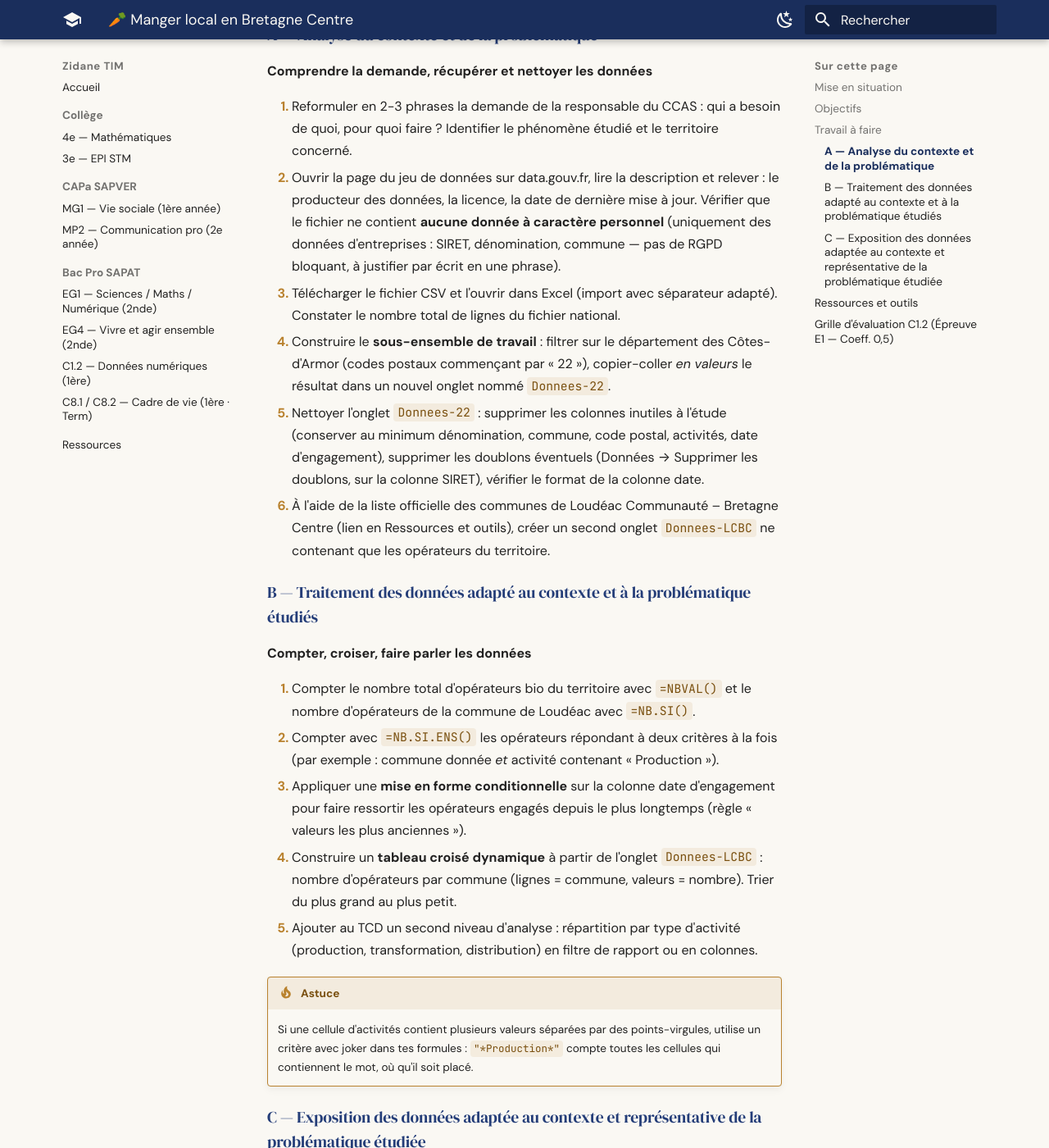
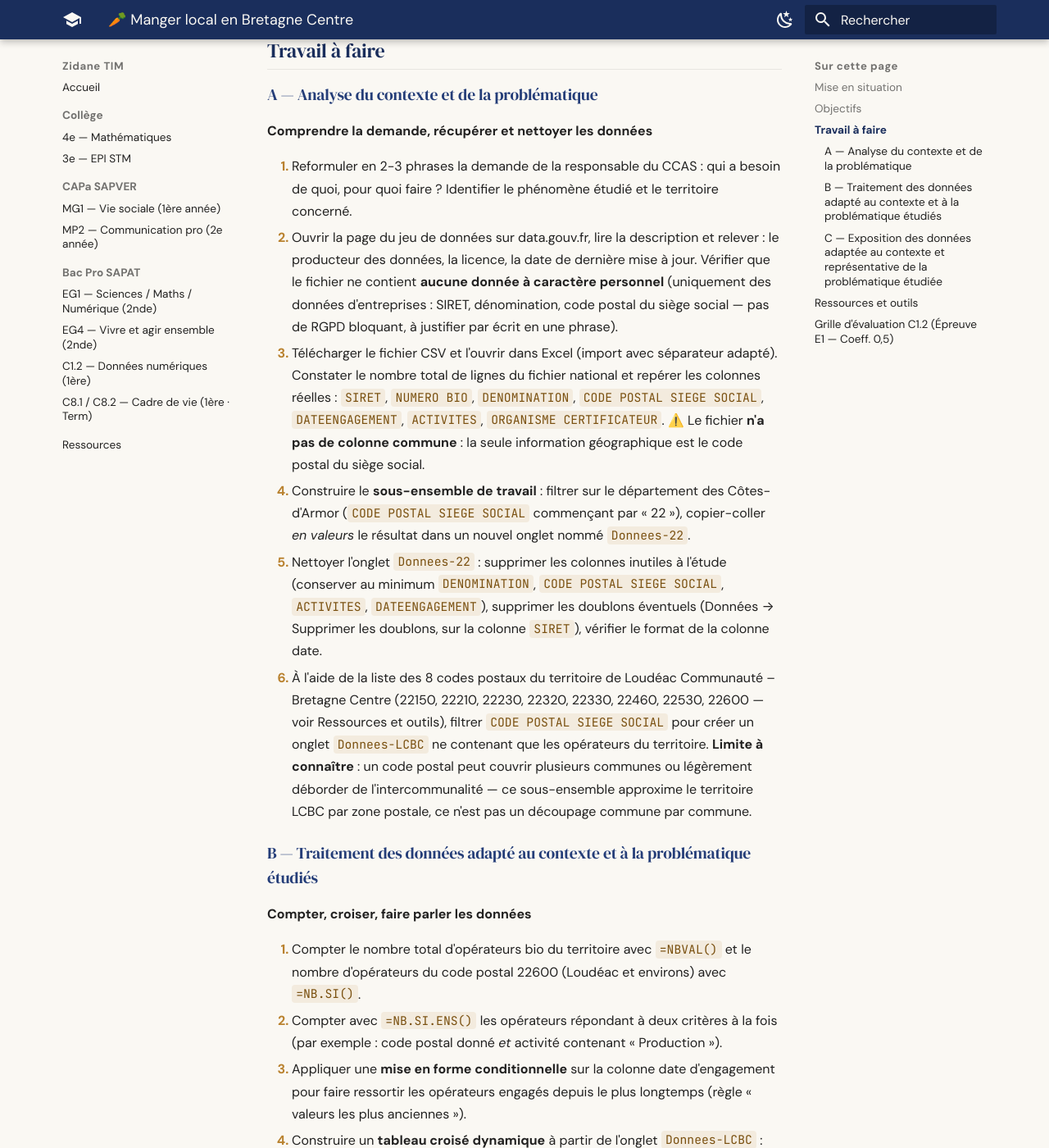
Before and after one commit to zidaneTim/zidane-tim, an MkDocs documentation site: the page built from docs/cours/sapat/activites/c12/alimentation-bretagne.md, in a window 1280 px wide and 1400 px high, scrolled down 1670 px. Shown: the whole window at 82% size. Built offline with MkDocs 1.6.1 and Material for MkDocs 9.7.7, drawn with Linux system fonts in a browser that asks for light colours; some of the changed text lies outside the part shown.

Commit message:
C1.2 Alimentation : le fichier Agence Bio n'a pas de colonne commune (en-tetes reels verifies par Driss) - fiche basculee sur filtrage par code postal (8 codes LCBC, sources INSEE geo.api.gouv.fr EPCI 200067460)

```diff
--- a/docs/cours/sapat/activites/c12/alimentation-bretagne.md
+++ b/docs/cours/sapat/activites/c12/alimentation-bretagne.md
@@ -25,7 +25,7 @@
 
 L'épicerie sociale et solidaire portée par le **CCAS de Loudéac** veut proposer davantage de produits frais et locaux à ses bénéficiaires. Avant de contacter des fournisseurs, la responsable a besoin d'y voir clair : **combien de professionnels engagés en agriculture biologique** existe-t-il sur le territoire de Loudéac Communauté – Bretagne Centre, que produisent-ils, et où sont-ils installés ?
 
-Bonne nouvelle : l'**Agence Bio** (groupement d'intérêt public sous tutelle du ministère de l'Agriculture) publie en open data la liste officielle de tous les opérateurs engagés en bio en France, avec leur commune, leurs activités et leur date d'engagement.
+Bonne nouvelle : l'**Agence Bio** (groupement d'intérêt public sous tutelle du ministère de l'Agriculture) publie en open data la liste officielle de tous les opérateurs engagés en bio en France, avec le code postal de leur siège social, leurs activités et leur date d'engagement.
 
 **Ton rôle :** tu es agent du CCAS de Loudéac. La responsable de l'épicerie sociale te confie l'étude : extraire les données du territoire, les traiter, et lui remettre une synthèse chiffrée avec carte pour préparer sa recherche de fournisseurs.
 
@@ -45,7 +45,7 @@ Bonne nouvelle : l'**Agence Bio** (groupement d'intérêt public sous tutelle du
     **Producteur :** Agence Bio — via data.gouv.fr (dernière mise à jour : juin 2026)
     **URL :** [data.gouv.fr — Professionnels engagés en bio](https://www.data.gouv.fr/datasets/professionnels-engages-en-bio)
     **Format :** CSV (~8 Mo, fichier national) · **Licence :** Licence Ouverte / Open Licence 2.0
-    **Particularité à nettoyer :** fichier national de plusieurs dizaines de milliers de lignes — un sous-ensemble départemental (Côtes-d'Armor) doit être construit avant tout traitement ; certaines cellules regroupent plusieurs activités séparées par des points-virgules ; des doublons de SIRET sont possibles.
+    **Particularité à nettoyer :** fichier national de plusieurs dizaines de milliers de lignes — un sous-ensemble départemental (Côtes-d'Armor) doit être construit avant tout traitement ; certaines cellules regroupent plusieurs activités séparées par des points-virgules ; des doublons de SIRET sont possibles. **Le fichier ne comporte pas de colonne commune** : la seule donnée géographique est `CODE POSTAL SIEGE SOCIAL` — le filtrage sur le territoire LCBC se fait donc par code postal, pas par nom de commune.
 
 ## Travail à faire
 
@@ -54,20 +54,20 @@ Bonne nouvelle : l'**Agence Bio** (groupement d'intérêt public sous tutelle du
 **Comprendre la demande, récupérer et nettoyer les données**
 
 1. Reformuler en 2-3 phrases la demande de la responsable du CCAS : qui a besoin de quoi, pour quoi faire ? Identifier le phénomène étudié et le territoire concerné.
-2. Ouvrir la page du jeu de données sur data.gouv.fr, lire la description et relever : le producteur des données, la licence, la date de dernière mise à jour. Vérifier que le fichier ne contient **aucune donnée à caractère personnel** (uniquement des données d'entreprises : SIRET, dénomination, commune — pas de RGPD bloquant, à justifier par écrit en une phrase).
-3. Télécharger le fichier CSV et l'ouvrir dans Excel (import avec séparateur adapté). Constater le nombre total de lignes du fichier national.
-4. Construire le **sous-ensemble de travail** : filtrer sur le département des Côtes-d'Armor (codes postaux commençant par « 22 »), copier-coller *en valeurs* le résultat dans un nouvel onglet nommé `Donnees-22`.
-5. Nettoyer l'onglet `Donnees-22` : supprimer les colonnes inutiles à l'étude (conserver au minimum dénomination, commune, code postal, activités, date d'engagement), supprimer les doublons éventuels (Données → Supprimer les doublons, sur la colonne SIRET), vérifier le format de la colonne date.
-6. À l'aide de la liste officielle des communes de Loudéac Communauté – Bretagne Centre (lien en Ressources et outils), créer un second onglet `Donnees-LCBC` ne contenant que les opérateurs du territoire.
+2. Ouvrir la page du jeu de données sur data.gouv.fr, lire la description et relever : le producteur des données, la licence, la date de dernière mise à jour. Vérifier que le fichier ne contient **aucune donnée à caractère personnel** (uniquement des données d'entreprises : SIRET, dénomination, code postal du siège social — pas de RGPD bloquant, à justifier par écrit en une phrase).
+3. Télécharger le fichier CSV et l'ouvrir dans Excel (import avec séparateur adapté). Constater le nombre total de lignes du fichier national et repérer les colonnes réelles : `SIRET`, `NUMERO BIO`, `DENOMINATION`, `CODE POSTAL SIEGE SOCIAL`, `DATEENGAGEMENT`, `ACTIVITES`, `ORGANISME CERTIFICATEUR`. ⚠️ Le fichier **n'a pas de colonne commune** : la seule information géographique est le code postal du siège social.
+4. Construire le **sous-ensemble de travail** : filtrer sur le département des Côtes-d'Armor (`CODE POSTAL SIEGE SOCIAL` commençant par « 22 »), copier-coller *en valeurs* le résultat dans un nouvel onglet nommé `Donnees-22`.
+5. Nettoyer l'onglet `Donnees-22` : supprimer les colonnes inutiles à l'étude (conserver au minimum `DENOMINATION`, `CODE POSTAL SIEGE SOCIAL`, `ACTIVITES`, `DATEENGAGEMENT`), supprimer les doublons éventuels (Données → Supprimer les doublons, sur la colonne `SIRET`), vérifier le format de la colonne date.
+6. À l'aide de la liste des 8 codes postaux du territoire de Loudéac Communauté – Bretagne Centre (22150, 22210, 22230, 22320, 22330, 22460, 22530, 22600 — voir Ressources et outils), filtrer `CODE POSTAL SIEGE SOCIAL` pour créer un onglet `Donnees-LCBC` ne contenant que les opérateurs du territoire. **Limite à connaître** : un code postal peut couvrir plusieurs communes ou légèrement déborder de l'intercommunalité — ce sous-ensemble approxime le territoire LCBC par zone postale, ce n'est pas un découpage commune par commune.
 
 ### B — Traitement des données adapté au contexte et à la problématique étudiés
 
 **Compter, croiser, faire parler les données**
 
-1. Compter le nombre total d'opérateurs bio du territoire avec `=NBVAL()` et le nombre d'opérateurs de la commune de Loudéac avec `=NB.SI()`.
-2. Compter avec `=NB.SI.ENS()` les opérateurs répondant à deux critères à la fois (par exemple : commune donnée *et* activité contenant « Production »).
+1. Compter le nombre total d'opérateurs bio du territoire avec `=NBVAL()` et le nombre d'opérateurs du code postal 22600 (Loudéac et environs) avec `=NB.SI()`.
+2. Compter avec `=NB.SI.ENS()` les opérateurs répondant à deux critères à la fois (par exemple : code postal donné *et* activité contenant « Production »).
 3. Appliquer une **mise en forme conditionnelle** sur la colonne date d'engagement pour faire ressortir les opérateurs engagés depuis le plus longtemps (règle « valeurs les plus anciennes »).
-4. Construire un **tableau croisé dynamique** à partir de l'onglet `Donnees-LCBC` : nombre d'opérateurs par commune (lignes = commune, valeurs = nombre). Trier du plus grand au plus petit.
+4. Construire un **tableau croisé dynamique** à partir de l'onglet `Donnees-LCBC` : nombre d'opérateurs par code postal (lignes = code postal, valeurs = nombre). Trier du plus grand au plus petit.
 5. Ajouter au TCD un second niveau d'analyse : répartition par type d'activité (production, transformation, distribution) en filtre de rapport ou en colonnes.
 
 !!! tip "Astuce"
@@ -77,9 +77,9 @@ Bonne nouvelle : l'**Agence Bio** (groupement d'intérêt public sous tutelle du
 
 **Représenter et transmettre à la responsable du CCAS**
 
-1. Créer à partir du TCD un **graphique en barres** « Nombre d'opérateurs bio par commune » complet : titre, axes légendés, source citée (Agence Bio via data.gouv.fr, année). Justifier en une phrase pourquoi le graphique en barres est adapté ici plutôt qu'un graphique circulaire.
-2. Préparer la **carte** : créer à partir de l'onglet `Donnees-LCBC` un petit fichier CSV (dénomination, commune, code postal), le convertir en KML via le convertisseur, puis l'importer dans **Google MyMaps**. Personnaliser les repères et titrer la carte.
-3. Rédiger la **synthèse pour la responsable de l'épicerie sociale** (8-10 lignes) : nombre d'opérateurs sur le territoire, communes les mieux pourvues, types d'activités dominants, et une recommandation concrète pour démarrer la recherche de fournisseurs. Insérer le graphique et le lien de la carte.
+1. Créer à partir du TCD un **graphique en barres** « Nombre d'opérateurs bio par code postal » complet : titre, axes légendés, source citée (Agence Bio via data.gouv.fr, année). Justifier en une phrase pourquoi le graphique en barres est adapté ici plutôt qu'un graphique circulaire.
+2. Préparer la **carte** : créer à partir de l'onglet `Donnees-LCBC` un petit fichier CSV (dénomination, code postal), le convertir en KML via le convertisseur, puis l'importer dans **Google MyMaps** — un repère par code postal (Google MyMaps géolocalise à partir du code postal seul ; le repère correspond alors au centre de la zone postale, pas à l'adresse exacte de l'opérateur). Personnaliser les repères et titrer la carte.
+3. Rédiger la **synthèse pour la responsable de l'épicerie sociale** (8-10 lignes) : nombre d'opérateurs sur le territoire, secteurs (codes postaux) les mieux pourvus, types d'activités dominants, et une recommandation concrète pour démarrer la recherche de fournisseurs. Insérer le graphique et le lien de la carte.
 
 !!! tip "Où répondre ?"
     Dépose ton tableur, ton graphique, le lien de ta carte MyMaps et ta synthèse dans ton bloc-notes **OneNote**, section *C1.2 — Alimentation*.
@@ -87,7 +87,8 @@ Bonne nouvelle : l'**Agence Bio** (groupement d'intérêt public sous tutelle du
 ## Ressources et outils
 
 - [Jeu de données — Professionnels engagés en BIO](https://www.data.gouv.fr/datasets/professionnels-engages-en-bio){ target="_blank" rel="noopener" } — page officielle data.gouv.fr : description, licence, bouton de téléchargement du CSV national (Agence Bio).
-- [Nos communes — Loudéac Communauté Bretagne Centre](https://www.bretagnecentre.bzh/la-communaute/le-territoire/nos-communes){ target="_blank" rel="noopener" } — page officielle de l'intercommunalité : liste des 38 communes membres du territoire.
+- **Codes postaux du territoire LCBC** (8 codes, pour le filtrage `Donnees-LCBC`) : 22150, 22210, 22230, 22320, 22330, 22460, 22530, 22600 — établis à partir des 38 communes membres officielles (source : [API Découpage administratif — geo.api.gouv.fr, EPCI Loudéac Communauté – Bretagne Centre](https://geo.api.gouv.fr/epcis/200067460/communes){ target="_blank" rel="noopener" }, base INSEE/Banatic, code EPCI 200067460 — retourne un JSON des 38 communes avec code INSEE et code postal, lien vérifié 23/07).
+- [Nos communes — Loudéac Communauté Bretagne Centre](https://www.bretagnecentre.bzh/la-communaute/le-territoire/nos-communes){ target="_blank" rel="noopener" } — page officielle de l'intercommunalité, pour situer le territoire (⚠️ sa liste brute affiche 41 noms car elle mélange des communes déléguées avec les communes membres actuelles ; pour un compte exact, préférer la source INSEE ci-dessus).
 - [Convertisseur CSV → KML](https://scuttemery.fr/converter){ target="_blank" rel="noopener" } — pour transformer le fichier de points avant l'import dans MyMaps.
 - [Google MyMaps](https://www.google.com/mymaps){ target="_blank" rel="noopener" } — pour créer la carte finale.
 
@@ -95,6 +96,6 @@ Bonne nouvelle : l'**Agence Bio** (groupement d'intérêt public sous tutelle du
 
 | Critère | Indicateurs observables | Niveau |
 |---|---|---|
-| 1 — Analyse du contexte et de la problématique | La demande du CCAS est reformulée correctement ; la source est identifiée (producteur, licence, date) ; l'absence de données personnelles est justifiée ; le sous-ensemble Côtes-d'Armor puis LCBC est construit et nettoyé (colonnes, doublons, formats). | -- / - / + / ++ |
-| 2 — Traitement des données adapté au contexte et à la problématique étudiés | Les formules NB.SI et NB.SI.ENS renvoient des résultats exacts ; la mise en forme conditionnelle est fonctionnelle ; le TCD par commune est correct, trié, et croisé avec le type d'activité ; les traitements répondent à la problématique (offre locale). | -- / - / + / ++ |
+| 1 — Analyse du contexte et de la problématique | La demande du CCAS est reformulée correctement ; la source est identifiée (producteur, licence, date) ; l'absence de données personnelles est justifiée ; le sous-ensemble Côtes-d'Armor puis LCBC (par code postal) est construit et nettoyé (colonnes, doublons, formats) ; la limite du filtrage par code postal (approximation du territoire) est mentionnée. | -- / - / + / ++ |
+| 2 — Traitement des données adapté au contexte et à la problématique étudiés | Les formules NB.SI et NB.SI.ENS renvoient des résultats exacts ; la mise en forme conditionnelle est fonctionnelle ; le TCD par code postal est correct, trié, et croisé avec le type d'activité ; les traitements répondent à la problématique (offre locale). | -- / - / + / ++ |
 | 3 — Exposition des données adaptée au contexte et représentative de la problématique étudiée | Le graphique est complet (titre, axes, source) et son choix est justifié ; la carte MyMaps est publiée et lisible ; la synthèse est chiffrée, adaptée à la destinataire et se conclut par une recommandation exploitable. | -- / - / + / ++ |
```
